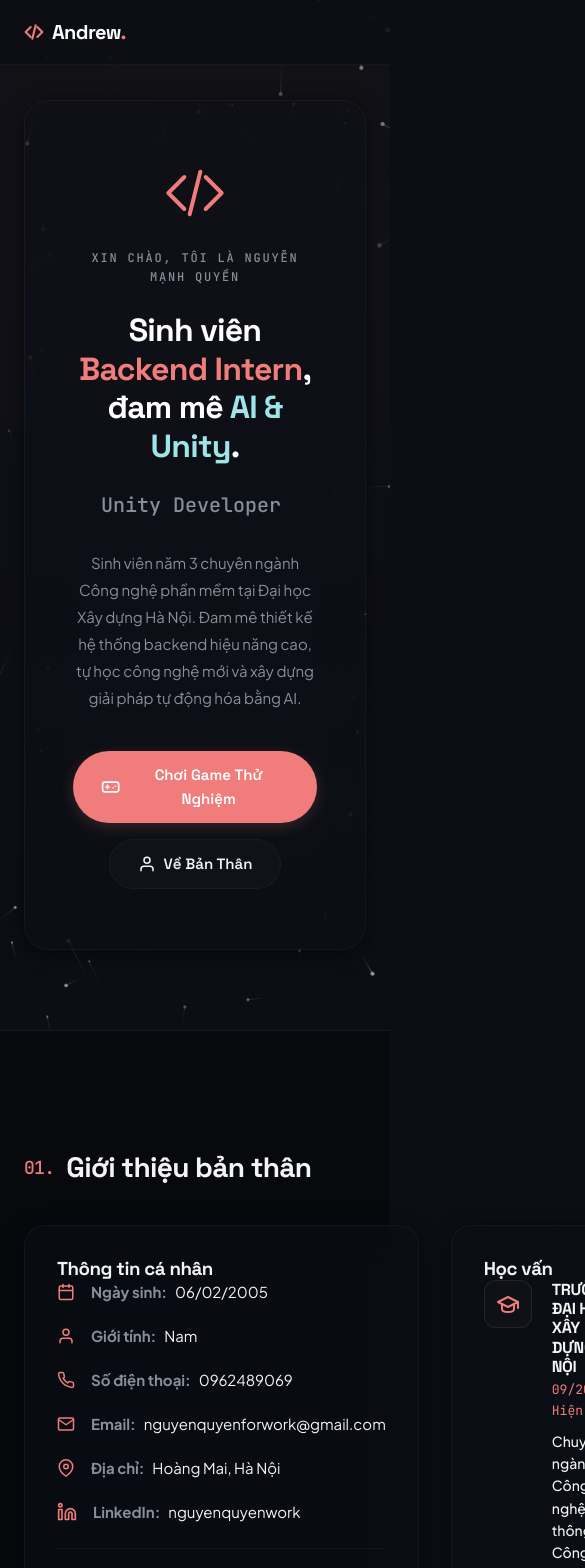
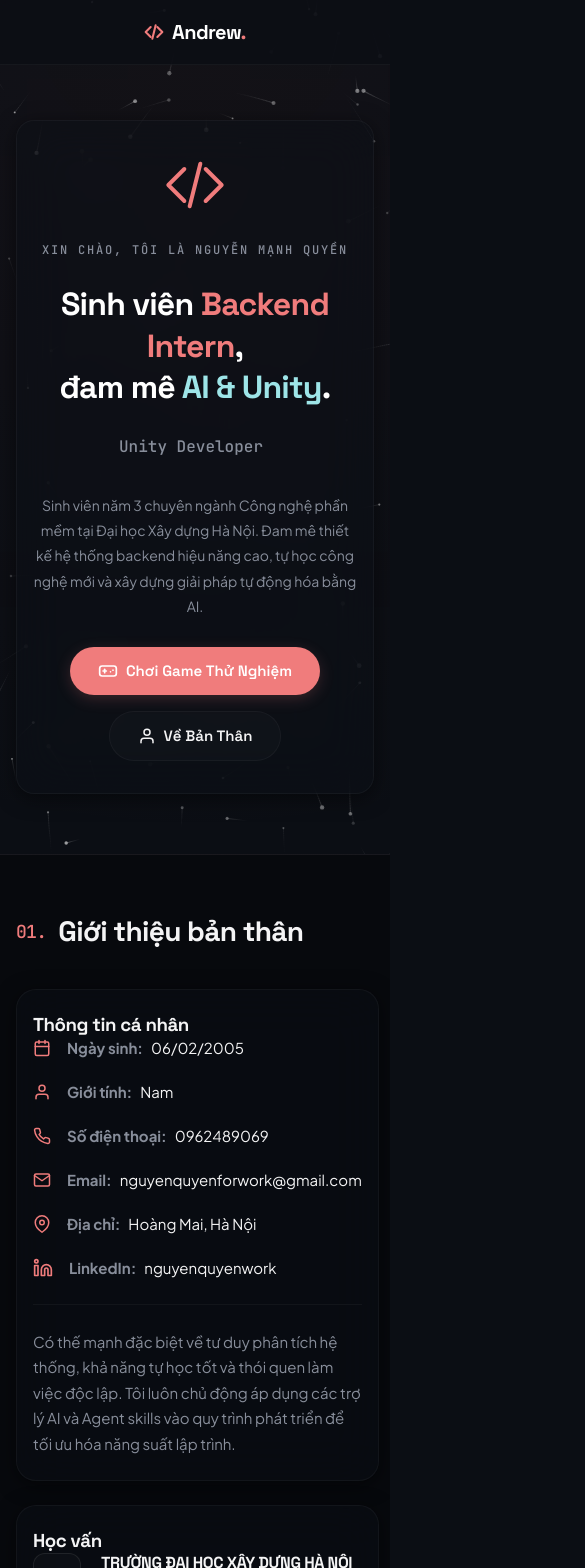
Before and after one commit to AndrewQng/Andrew.dev, a React (Vite) app: page / in a window 390 px wide. Shown: the top 1568 px of the page, 585 px wide, since content can reach past the window. Built offline with nearby package versions, Linux system fonts and the light colour scheme.

Commit message:
feat: initialize project with global styles and application layout structure

```diff
--- a/src/App.tsx
+++ b/src/App.tsx
@@ -239,6 +239,17 @@ function App() {
   const [roleText, setRoleText] = useState("");
   const [roleIndex, setRoleIndex] = useState(0);
   const [isDeleting, setIsDeleting] = useState(false);
+
+  const [isMobile, setIsMobile] = useState(false);
+
+  useEffect(() => {
+    const handleResize = () => {
+      setIsMobile(window.innerWidth <= 900);
+    };
+    handleResize();
+    window.addEventListener('resize', handleResize);
+    return () => window.removeEventListener('resize', handleResize);
+  }, []);
 
   // Game Play Zone toggles
   const [activeTab, setActiveTab] = useState<'clicker' | 'unity'>('clicker');
@@ -600,6 +611,15 @@ function App() {
         </p>
 
         <div className="play-zone-container glass-panel">
+          {isMobile ? (
+            <div className="mobile-play-zone-fallback">
+              <GamepadIcon />
+              <h3>Khu vực chơi game không hỗ trợ di động</h3>
+              <p>Trải nghiệm chơi game (React Clicker & Unity WebGL) hiện không tương thích với màn hình di động hoặc thiết bị cảm ứng.</p>
+              <p className="fallback-note">Vui lòng truy cập trang web bằng máy tính (Desktop/Laptop) để trải nghiệm trò chơi!</p>
+            </div>
+          ) : (
+            <>
               {/* Tabs header */}
               <div className="play-tabs">
                 <button
@@ -704,6 +724,8 @@ function App() {
                   </div>
                 )}
               </div>
+            </>
+          )}
         </div>
       </section>
 
--- a/src/index.css
+++ b/src/index.css
@@ -37,6 +37,12 @@
   color-scheme: dark;
 }
 
+html, body {
+  overflow-x: hidden;
+  max-width: 100%;
+  width: 100%;
+}
+
 * {
   box-sizing: border-box;
   margin: 0;
@@ -50,7 +56,6 @@ body {
   font-family: var(--font-sans);
   min-height: 100vh;
   line-height: 1.6;
-  overflow-x: hidden;
   -webkit-font-smoothing: antialiased;
   -moz-osx-font-smoothing: grayscale;
 }
@@ -1093,13 +1098,125 @@ a {
   transform: translateY(-2px);
 }
 
+/* Mobile Play Zone Fallback Styling */
+.mobile-play-zone-fallback {
+  display: flex;
+  flex-direction: column;
+  align-items: center;
+  justify-content: center;
+  text-align: center;
+  padding: 48px 24px;
+  background: rgba(6, 9, 19, 0.6);
+  border-radius: 20px;
+  border: 1px solid var(--panel-border);
+  min-height: 350px;
+  color: var(--text-main);
+}
+
+.mobile-play-zone-fallback svg {
+  width: 64px;
+  height: 64px;
+  color: var(--primary);
+  margin-bottom: 24px;
+  opacity: 0.8;
+  animation: floatGame 3s ease-in-out infinite;
+}
+
+@keyframes floatGame {
+  0%, 100% { transform: translateY(0); }
+  50% { transform: translateY(-8px); }
+}
+
+.mobile-play-zone-fallback h3 {
+  font-family: var(--font-display);
+  font-size: 20px;
+  font-weight: 700;
+  margin-bottom: 12px;
+  color: var(--text-main);
+  letter-spacing: -0.01em;
+}
+
+.mobile-play-zone-fallback p {
+  color: var(--text-muted);
+  font-size: 14px;
+  max-width: 420px;
+  line-height: 1.6;
+  margin-bottom: 8px;
+}
+
+.mobile-play-zone-fallback .fallback-note {
+  color: var(--primary);
+  font-weight: 500;
+  margin-top: 8px;
+}
+
 /* Responsive fixes */
 @media (max-width: 900px) {
   .nav-links, .nav-actions {
     display: none; /* simple hidden mobile menu for spa */
   }
-  .clicker-stats-grid {
-    grid-template-columns: repeat(2, 1fr);
+  .nav-content {
+    justify-content: center;
+  }
+  .grid-2 {
+    grid-template-columns: 1fr;
+    gap: 24px;
+  }
+  .section {
+    padding: 60px 16px;
+    width: 100% !important;
+    max-width: 100% !important;
+    overflow: hidden;
+  }
+  .hero-section {
+    padding-top: 120px;
+    padding-bottom: 60px;
+  }
+  .hero-content {
+    padding: 32px 16px;
+    border-radius: 18px;
+    width: 100% !important;
+    max-width: 100% !important;
+    box-sizing: border-box;
+  }
+  .glass-panel,
+  .project-detail-card,
+  .play-zone-container,
+  .mobile-play-zone-fallback {
+    width: 100% !important;
+    max-width: 100% !important;
+    box-sizing: border-box;
+  }
+  .name-title {
+    font-size: 32px;
+    line-height: 1.3;
+  }
+  .role-text {
+    font-size: 16px;
+  }
+  .hero-desc {
+    margin-bottom: 28px;
+    font-size: 14px;
+  }
+  .welcome-tag {
+    word-break: break-word;
+    white-space: normal;
+    text-align: center;
+  }
+  .about-panel, .education-panel, .contact-details, .contact-form-panel {
+    padding: 24px 16px;
+  }
+  .contact-info-card {
+    padding: 16px;
+    gap: 12px;
+    width: 100% !important;
+    max-width: 100% !important;
+  }
+  .contact-info-card a,
+  .contact-info-card span {
+    word-break: break-all;
+    white-space: normal;
+    font-size: 14px !important;
   }
   .project-badge {
     position: relative;
@@ -1111,4 +1228,12 @@ a {
   .project-header {
     max-width: 100%;
   }
+  .footer {
+    padding: 30px 16px;
+  }
+  .footer-content {
+    flex-direction: column;
+    text-align: center;
+    gap: 16px;
+  }
 }
```
Lines whose indentation alone changed are shown as unchanged.
